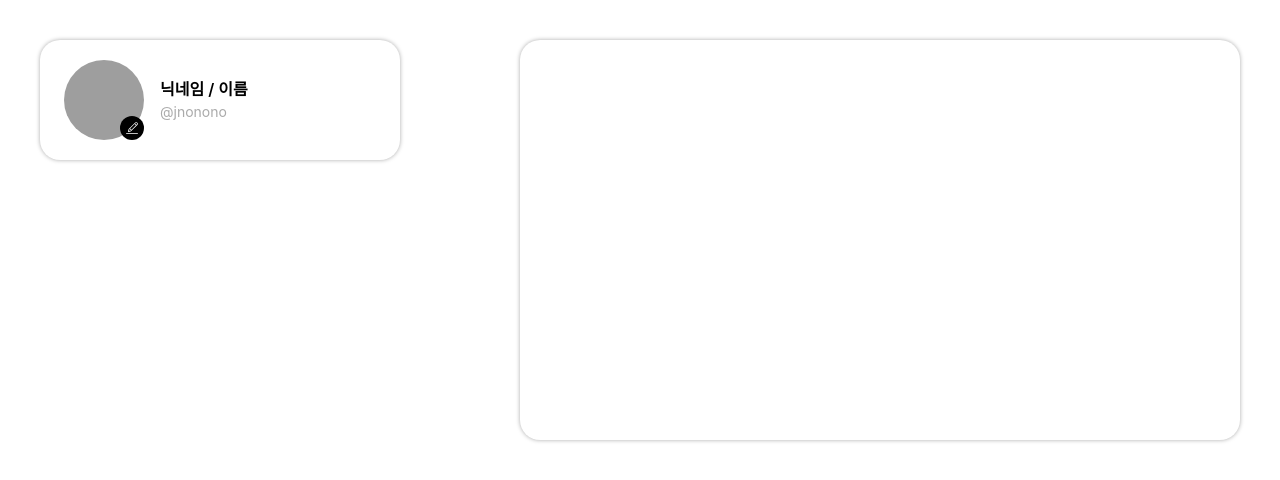
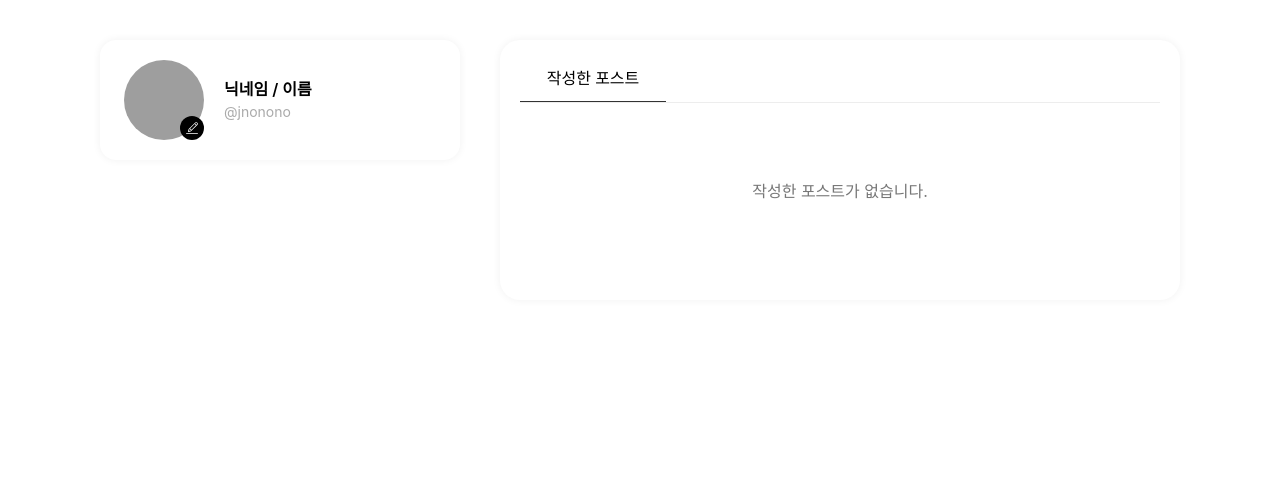
Before and after one commit to chillakilla/matdori, a React (Create React App) app: page /mypage in a window 1280 px wide. Shown: the top 480 px of the page. Built offline with nearby package versions, Linux system fonts and the light colour scheme; no server answers; grey boxes are pictures that could not be loaded.

Commit message:
마이페이지 스타일 수정

```diff
--- a/public/index.html
+++ b/public/index.html
@@ -5,10 +5,7 @@
     <link rel="icon" href="%PUBLIC_URL%/favicon.ico" />
     <meta name="viewport" content="width=device-width, initial-scale=1" />
     <meta name="theme-color" content="#000000" />
-    <meta
-      name="description"
-      content="Web site created using create-react-app"
-    />
+    <meta name="description" content="Web site created using create-react-app" />
     <link rel="apple-touch-icon" href="%PUBLIC_URL%/logo192.png" />
     <!--
       manifest.json provides metadata used when your web app is installed on a
--- a/src/pages/MyPage.jsx
+++ b/src/pages/MyPage.jsx
@@ -22,7 +22,14 @@ function MyPage() {
           <Email>@jnonono</Email>
         </InfoWrapper>
       </Profile>
-      <Feed> </Feed>
+      <FeedArea>
+        <FeedTitleArea>
+          <FeedTitle>작성한 포스트</FeedTitle>
+        </FeedTitleArea>
+        <Feed>
+          <NoResult>작성한 포스트가 없습니다.</NoResult>
+        </Feed>
+      </FeedArea>
     </Container>
   );
 }
@@ -30,26 +37,25 @@ function MyPage() {
 const Container = styled.div`
   display: flex;
   justify-content: space-between;
-  width: 1200px;
+  width: 1080px;
   margin: 0 auto;
   padding: 40px 0;
 `;
 const Profile = styled.div`
   display: flex;
   align-items: center;
-  gap: 16px;
+  gap: 20px;
   min-width: 360px;
   height: 120px;
   padding: 32px 24px;
   background-color: white;
-  box-shadow: 0 0 4px #aaa;
-  border-radius: 20px;
+  border-radius: 16px;
+  box-shadow: 0px 0px 8px 0px rgba(0, 0, 0, 0.06);
 `;
 const ProfileImg = styled.div`
   position: relative;
   width: 80px;
   height: 80px;
-  /* overflow: hidden; */
 `;
 const EditImg = styled.div`
   position: absolute;
@@ -72,11 +78,32 @@ const Email = styled.span`
   font-size: 14px;
   color: #aaa;
 `;
-const Feed = styled.div`
-  min-width: 720px;
-  height: 400px;
+const FeedArea = styled.div`
+  min-width: 680px;
+  min-height: 260px;
+  padding: 30px 20px;
   background-color: white;
-  box-shadow: 0 0 4px #aaa;
+  box-shadow: 0px 0px 8px 0px rgba(0, 0, 0, 0.06);
   border-radius: 20px;
 `;
+const FeedTitleArea = styled.div`
+  width: 100%;
+  height: auto;
+  border-bottom: 1px solid #ededed;
+`;
+const FeedTitle = styled.div`
+  width: 146px;
+  padding: 0 0 15px;
+  text-align: center;
+  font-weight: 500;
+  border-bottom: 1px solid #333333;
+`;
+const Feed = styled.div``;
+
+const NoResult = styled.p`
+  margin-top: 80px;
+  color: #777777;
+  text-align: center;
+`;
+
 export default MyPage;
```
